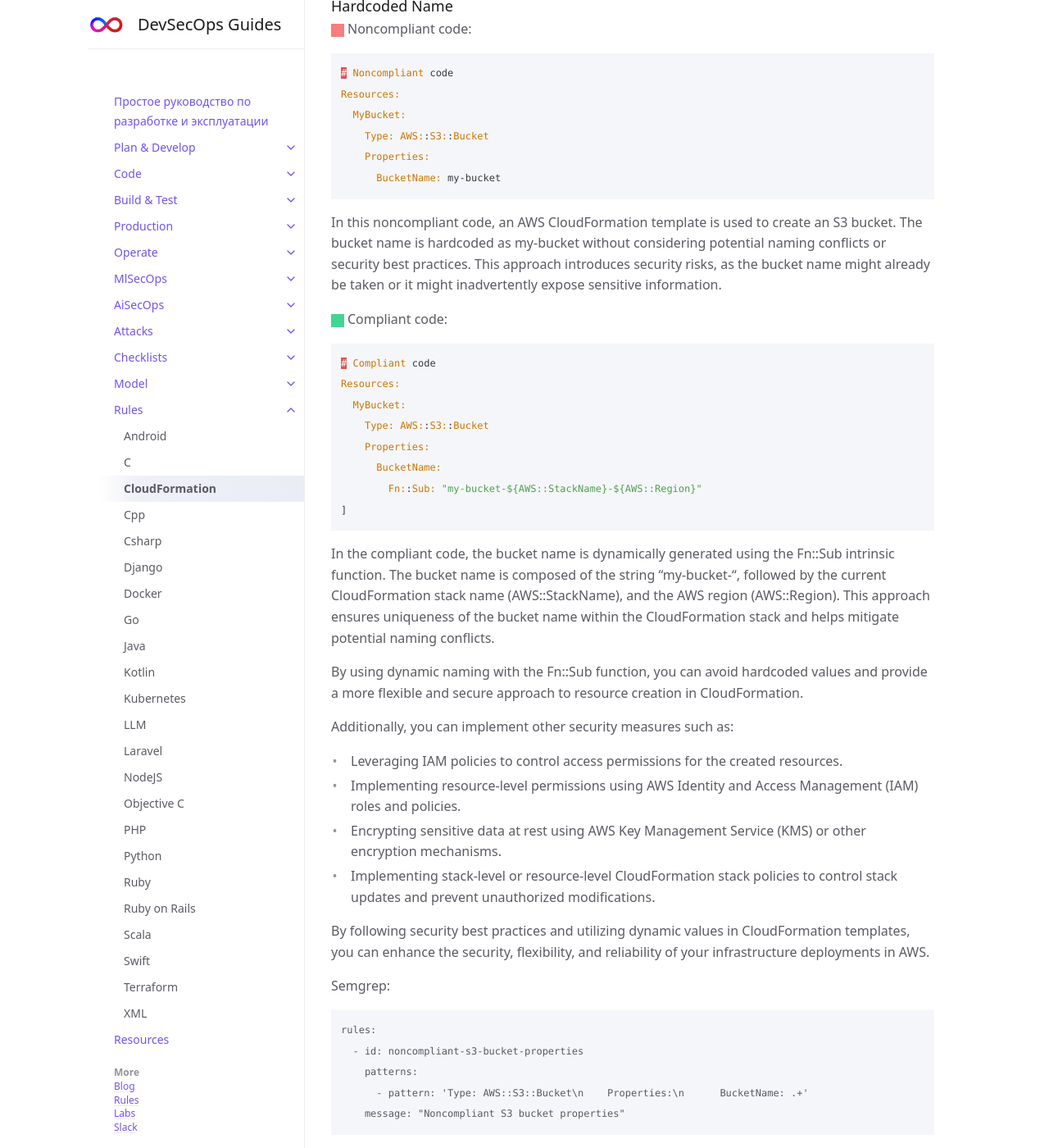
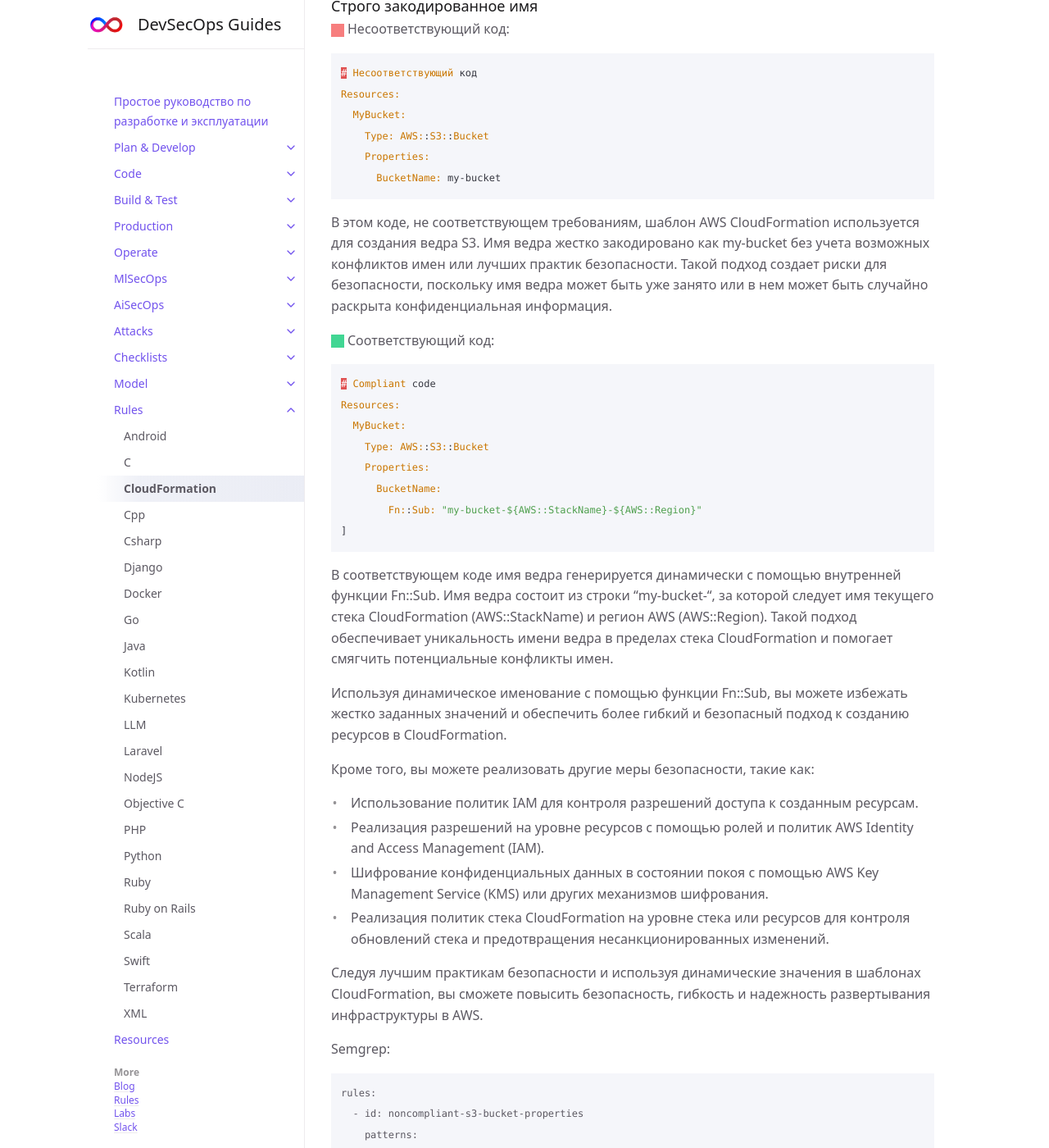
Before and after one commit to 2artem2/Work-Stuff, a Jekyll site: the page built from docs/rules/cloudFormation.md, in a window 1280 px wide and 1400 px high, scrolled down 285 px. Shown: the whole window at 82% size. Built offline with Jekyll 4.4.1, drawn with Linux system fonts in a browser that asks for light colours; some of the changed text lies outside the part shown.

Commit message:
cloudFormation.md

````diff
--- a/docs/rules/cloudFormation.md
+++ b/docs/rules/cloudFormation.md
@@ -8,7 +8,7 @@ parent: Rules
 {: .no_toc }
 
 
-## Table of contents
+## Оглавление
 {: .no_toc .text-delta }
 
 1. TOC
@@ -19,13 +19,13 @@ parent: Rules
 
 
 
-### Hardcoded Name
+### Строго закодированное имя
 
-<span class="d-inline-block p-2 mr-1 v-align-middle bg-red-000"></span>Noncompliant code:
+<span class="d-inline-block p-2 mr-1 v-align-middle bg-red-000"></span>Несоответствующий код:
 
 
 ```java
-# Noncompliant code
+# Несоответствующий код
 Resources:
   MyBucket:
     Type: AWS::S3::Bucket
@@ -33,12 +33,12 @@ Resources:
       BucketName: my-bucket
 ```
 
-In this noncompliant code, an AWS CloudFormation template is used to create an S3 bucket. The bucket name is hardcoded as my-bucket without considering potential naming conflicts or security best practices. This approach introduces security risks, as the bucket name might already be taken or it might inadvertently expose sensitive information.
+В этом коде, не соответствующем требованиям, шаблон AWS CloudFormation используется для создания ведра S3. Имя ведра жестко закодировано как my-bucket без учета возможных конфликтов имен или лучших практик безопасности. Такой подход создает риски для безопасности, поскольку имя ведра может быть уже занято или в нем может быть случайно раскрыта конфиденциальная информация.
 
 
 
 
-<span class="d-inline-block p-2 mr-1 v-align-middle bg-green-000"></span>Compliant code:
+<span class="d-inline-block p-2 mr-1 v-align-middle bg-green-000"></span>Соответствующий код:
 
 
 ```java
@@ -53,18 +53,18 @@ Resources:
 ```
 
 
-In the compliant code, the bucket name is dynamically generated using the Fn::Sub intrinsic function. The bucket name is composed of the string "my-bucket-", followed by the current CloudFormation stack name (AWS::StackName), and the AWS region (AWS::Region). This approach ensures uniqueness of the bucket name within the CloudFormation stack and helps mitigate potential naming conflicts.
+В соответствующем коде имя ведра генерируется динамически с помощью внутренней функции Fn::Sub. Имя ведра состоит из строки "my-bucket-", за которой следует имя текущего стека CloudFormation (AWS::StackName) и регион AWS (AWS::Region). Такой подход обеспечивает уникальность имени ведра в пределах стека CloudFormation и помогает смягчить потенциальные конфликты имен.
 
-By using dynamic naming with the Fn::Sub function, you can avoid hardcoded values and provide a more flexible and secure approach to resource creation in CloudFormation.
+Используя динамическое именование с помощью функции Fn::Sub, вы можете избежать жестко заданных значений и обеспечить более гибкий и безопасный подход к созданию ресурсов в CloudFormation.
 
-Additionally, you can implement other security measures such as:
+Кроме того, вы можете реализовать другие меры безопасности, такие как:
 
-* Leveraging IAM policies to control access permissions for the created resources.
-* Implementing resource-level permissions using AWS Identity and Access Management (IAM) roles and policies.
-* Encrypting sensitive data at rest using AWS Key Management Service (KMS) or other encryption mechanisms.
-* Implementing stack-level or resource-level CloudFormation stack policies to control stack updates and prevent unauthorized modifications.
+* Использование политик IAM для контроля разрешений доступа к созданным ресурсам.
+* Реализация разрешений на уровне ресурсов с помощью ролей и политик AWS Identity and Access Management (IAM).
+* Шифрование конфиденциальных данных в состоянии покоя с помощью AWS Key Management Service (KMS) или других механизмов шифрования.
+* Реализация политик стека CloudFormation на уровне стека или ресурсов для контроля обновлений стека и предотвращения несанкционированных изменений.
 
-By following security best practices and utilizing dynamic values in CloudFormation templates, you can enhance the security, flexibility, and reliability of your infrastructure deployments in AWS.
+Следуя лучшим практикам безопасности и используя динамические значения в шаблонах CloudFormation, вы сможете повысить безопасность, гибкость и надежность развертывания инфраструктуры в AWS.
 
 
 
````
